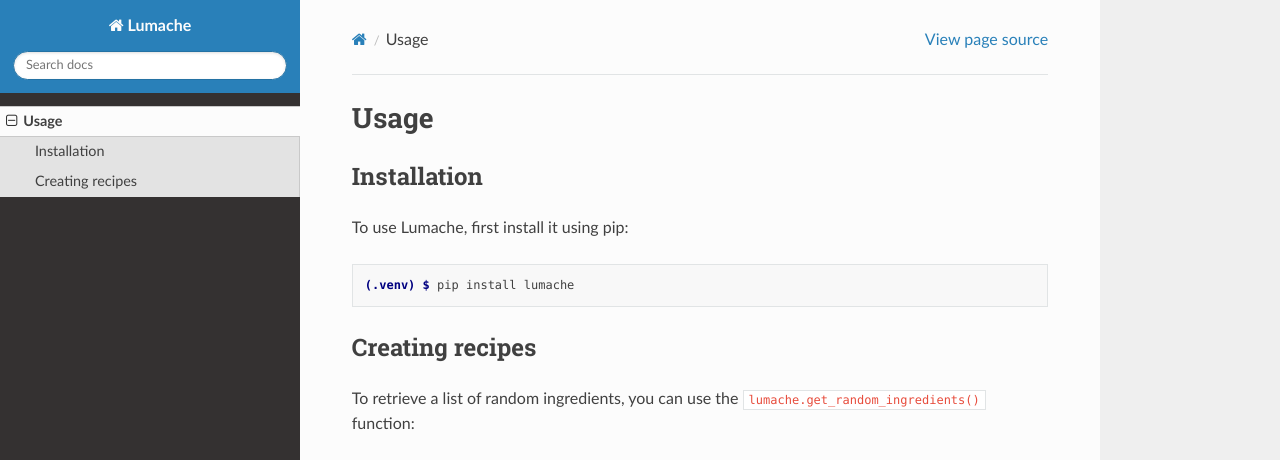
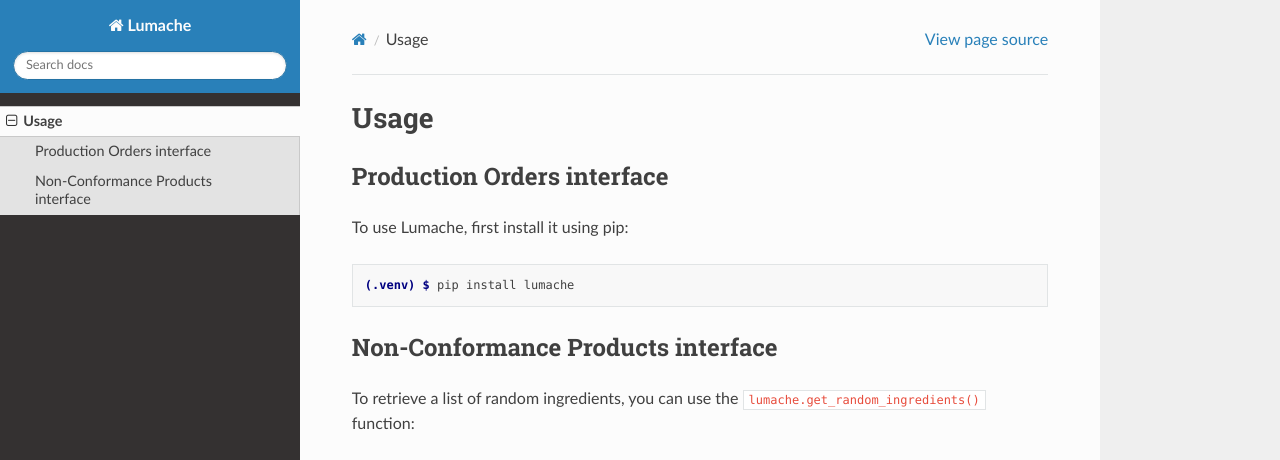
Before and after one commit to ghadiben0/-rtd-tutorial-ghadi2, a Sphinx documentation site: the page built from docs/source/usage.rst, in a window 1280 px wide and 1095 px high. Shown: the top 460 px of the window. Built offline with Sphinx 7.4.7 and the Read the Docs theme 3.1.0, drawn with Linux system fonts in a browser that asks for light colours; grey boxes are pictures that could not be loaded.

Commit message:
Update usage.rst

```diff
--- a/docs/source/usage.rst
+++ b/docs/source/usage.rst
@@ -3,7 +3,7 @@
 
 .. _installation:
 
-Installation
+Production Orders interface
 ------------
 
 To use Lumache, first install it using pip:
@@ -12,7 +12,7 @@
 
    (.venv) $ pip install lumache
 
-Creating recipes
+Non-Conformance Products interface
 ----------------
 
 To retrieve a list of random ingredients,
```
Also changed, not shown: other parts of docs/source/usage.rst (+1 -1 lines).
